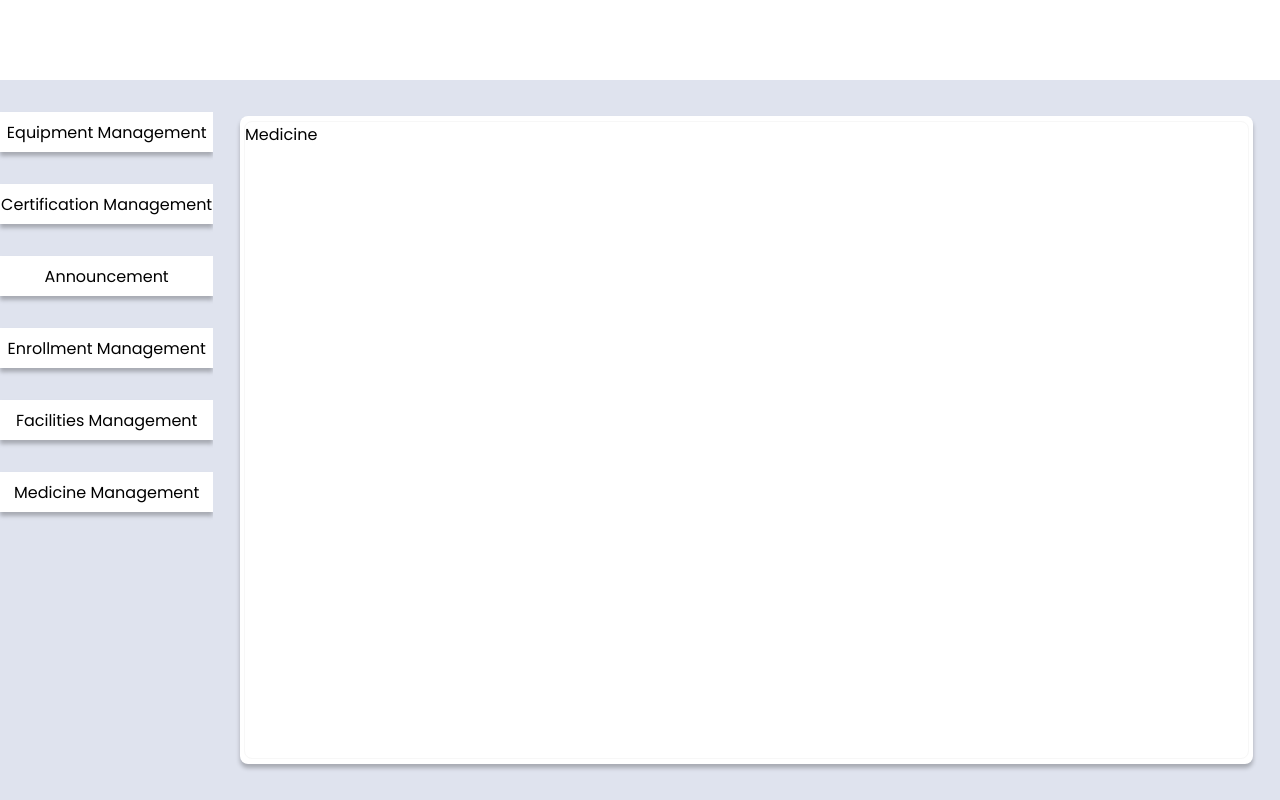
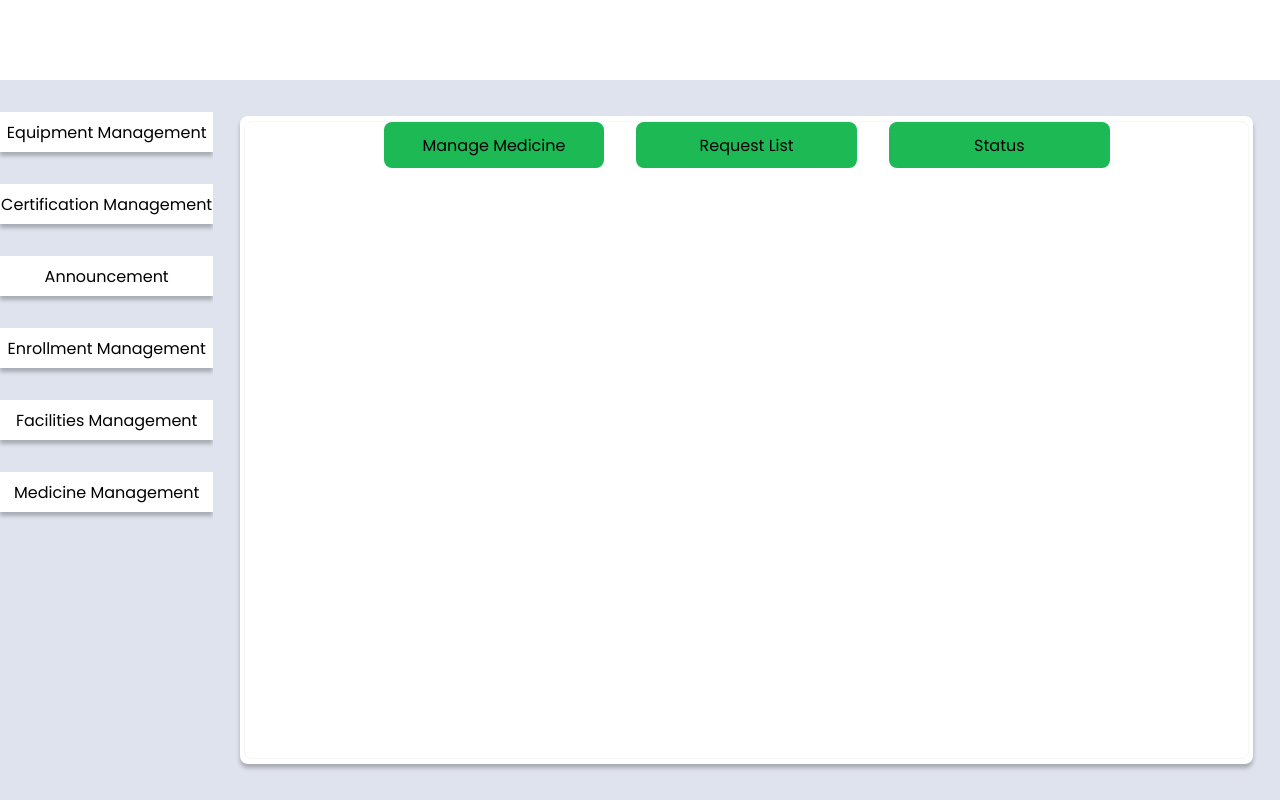
Before and after one commit to Neo-Cicada/Thesis-Barangay-Management-System, a React (Vite) app in the folder admin/: page /medicine in a window 1280 px wide. Built offline with nearby package versions, Linux system fonts and the light colour scheme.

Commit message:
added skeleton for facility and medicine managements

```diff
--- a/admin/src/components/Facilities.jsx
+++ b/admin/src/components/Facilities.jsx
@@ -1,9 +1,26 @@
 import React from 'react'
+import { Link } from 'react-router-dom'
+
+const Navigation = () => {
+  return(
+    <nav className='nav-certificate'>
+      <Link className='nav-list' >Manage Certificate</Link>
+      <Link className='nav-list' >Request List</Link>
+      <Link className='nav-list' >Status</Link>
+    </nav>
+    )
+}
+
+const HeroSection = () => {
+
+}
+
+
 
 export default function Facilities() {
   return (
-    <div>
-      Facilities
-    </div>
+    <>
+    <Navigation/>
+    </>
   )
 }
--- a/admin/src/components/Medicine.jsx
+++ b/admin/src/components/Medicine.jsx
@@ -1,9 +1,30 @@
 import React from 'react'
+import { Link } from 'react-router-dom'
+
+
+const Navigation = () =>{
+  return(
+    <nav className='nav-certificate'>
+      <Link className='nav-list' >Manage Medicine</Link>
+      <Link className='nav-list' >Request List</Link>
+      <Link className='nav-list' >Status</Link>
+    </nav>
+    )
+}
+const HeroSection = ({children}) => {
+  return(
+    <div className="certificate-hero">
+       {children}
+  </div>
+  )
+}
+
 
 export default function Medicine() {
   return (
-    <div>
-      Medicine
-    </div>
+    <>
+    <Navigation/>
+
+    </>
   )
 }
--- a/admin/src/crud/useUpdate.jsx
+++ b/admin/src/crud/useUpdate.jsx
@@ -10,7 +10,6 @@ const useUpdate = async (path,id) => {
                 quantity: 'updated!'
             }).then(
                 console.log('Updated!!!')
-
                 )
         } catch (error) {
             console.log("Cant Update", error)
--- a/admin/src/form-components/FormManagement.jsx
+++ b/admin/src/form-components/FormManagement.jsx
@@ -7,7 +7,8 @@ const formStyle = {
   display: 'flex',
   justifyContent: 'space-around',
   alignItems: 'center',
-  gap: '1em'
+  gap: '1em',
+  border: '1px solid red'
 }
 const childStyle = {
   width: '25%',
```
